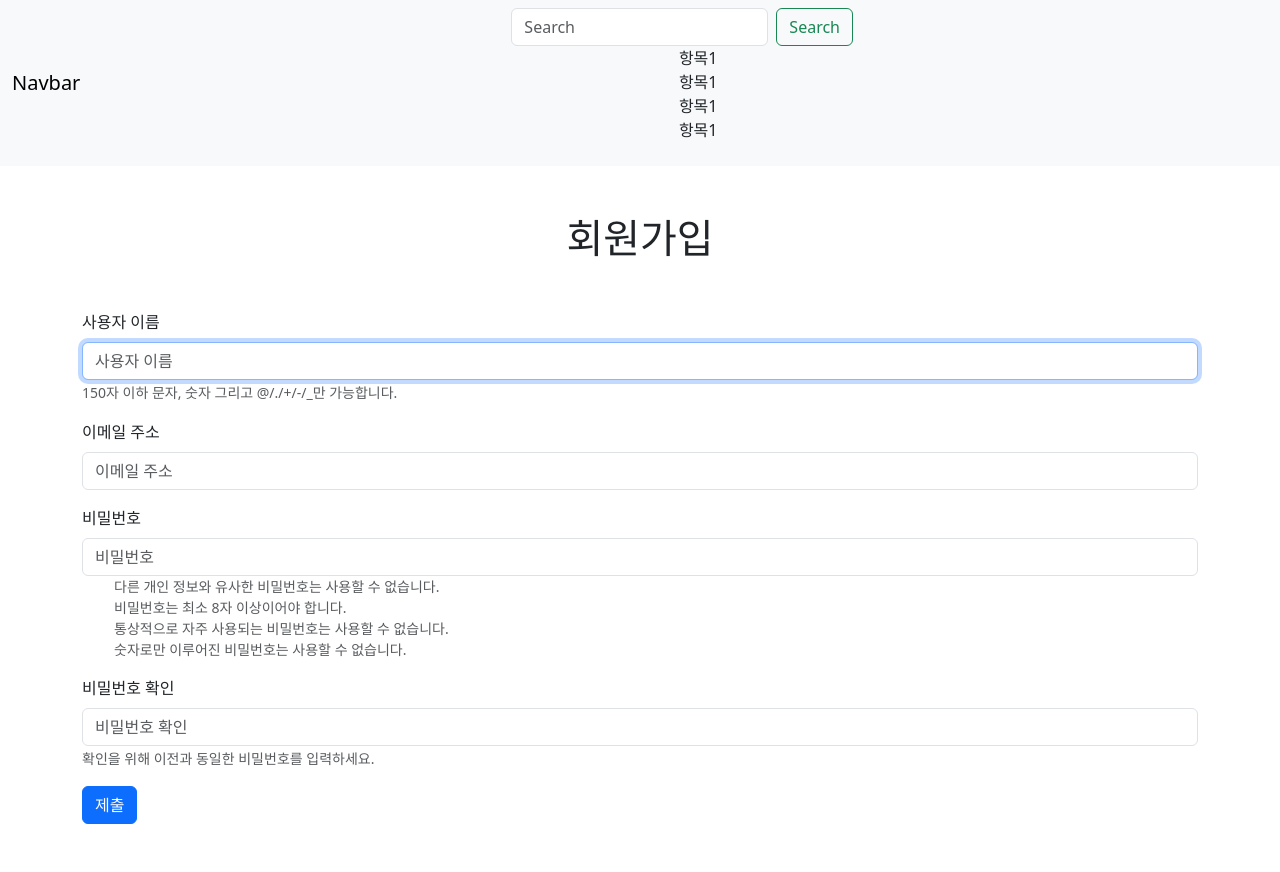
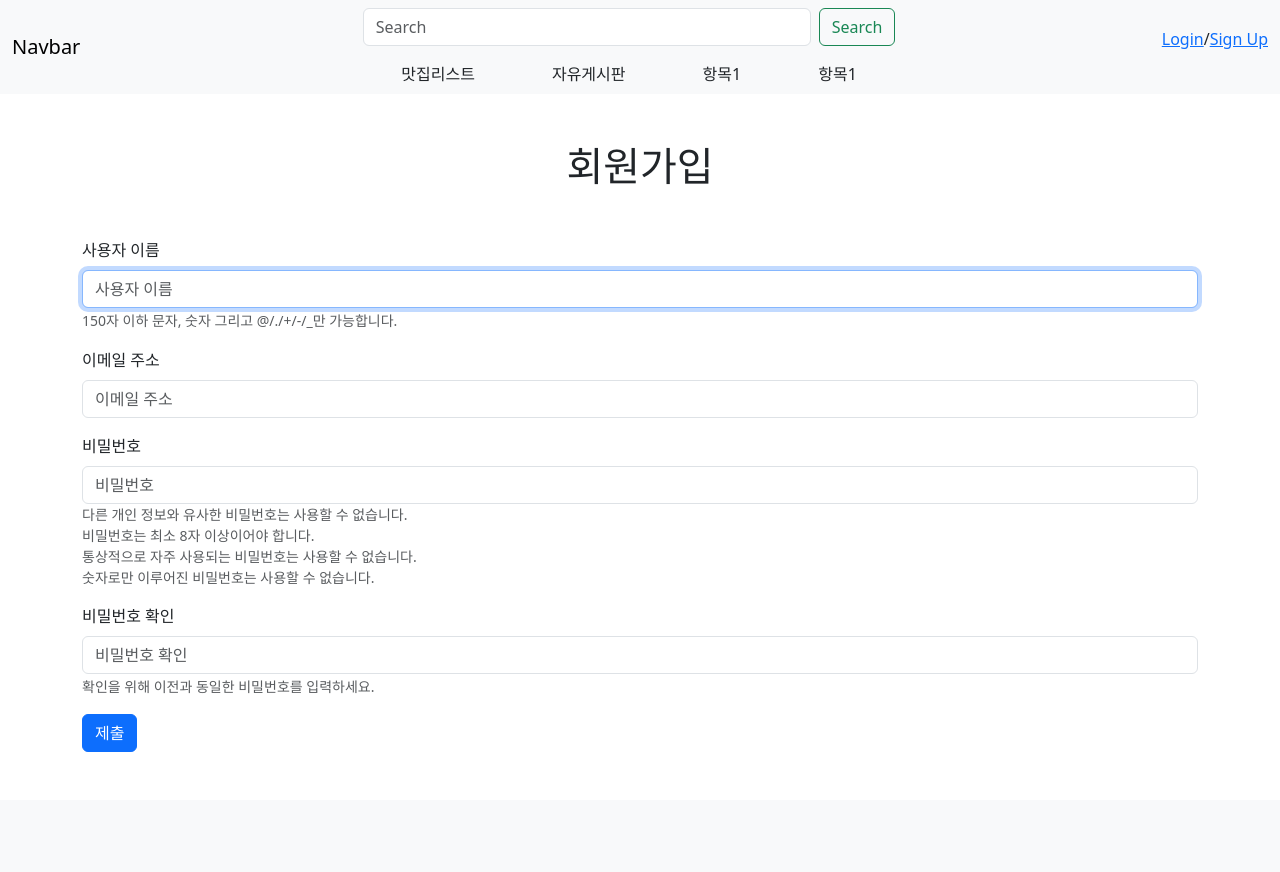
Before and after one commit to rhoeunbin/adultonly, a Django app: page /accounts/signup/ in a window 1280 px wide. After the commit the page ends 752 px from the top, so only its background shows below. Run offline with Django 3.2, Linux system fonts and the light colour scheme; parts of the project's set-up code (start-up, migrations or seed data) failed here and were passed over; some libraries are stand-ins or nearby versions.

Commit message:
feature/base_detail => 검색창 모습 구현

```diff
--- a/static/CSS/style.css
+++ b/static/CSS/style.css
@@ -1,3 +1,5 @@
 ul, li {
+    margin: 0;
+    padding: 0;
     list-style: none;
 }
--- a/templates/base.html
+++ b/templates/base.html
@@ -21,18 +21,23 @@
           <span class="navbar-toggler-icon"></span>
         </button>
         <div class="collapse navbar-collapse d-flex flex-column" id="navbarSupportedContent">
-          <form class="d-flex" role="search">
+          <form class="d-flex w-50 mb-3" role="search">
             <input class="form-control me-2" type="search" placeholder="Search" aria-label="Search">
             <button class="btn btn-outline-success" type="submit">Search</button>
           </form>
-          <div class="d-flex flex-row">
-            <ul>
-              <li>항목1</li>
-              <li>항목1</li>
-              <li>항목1</li>
-              <li>항목1</li>
-            </ul>
-          </div>
+          <ul class="d-flex justify-content-around w-50">
+            <li>맛집리스트</li>
+            <li>자유게시판</li>
+            <li>항목1</li>
+            <li>항목1</li>
+          </ul>
+        </div>
+        <div class="d-flex">
+          <a href="">Login</a>
+          <p>
+            /
+          </p>
+          <a href="">Sign Up</a>
         </div>
       </div>
     </nav>
```
